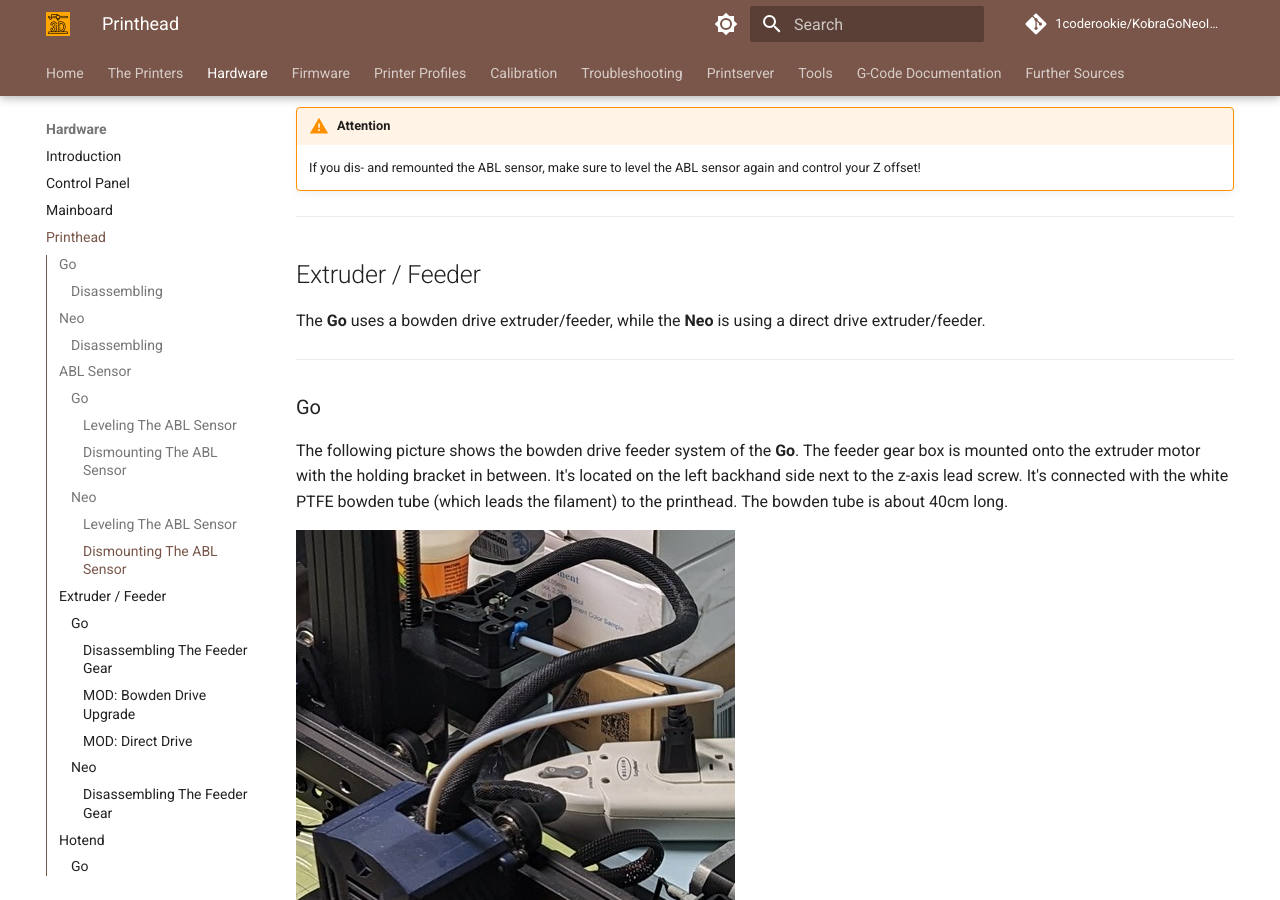
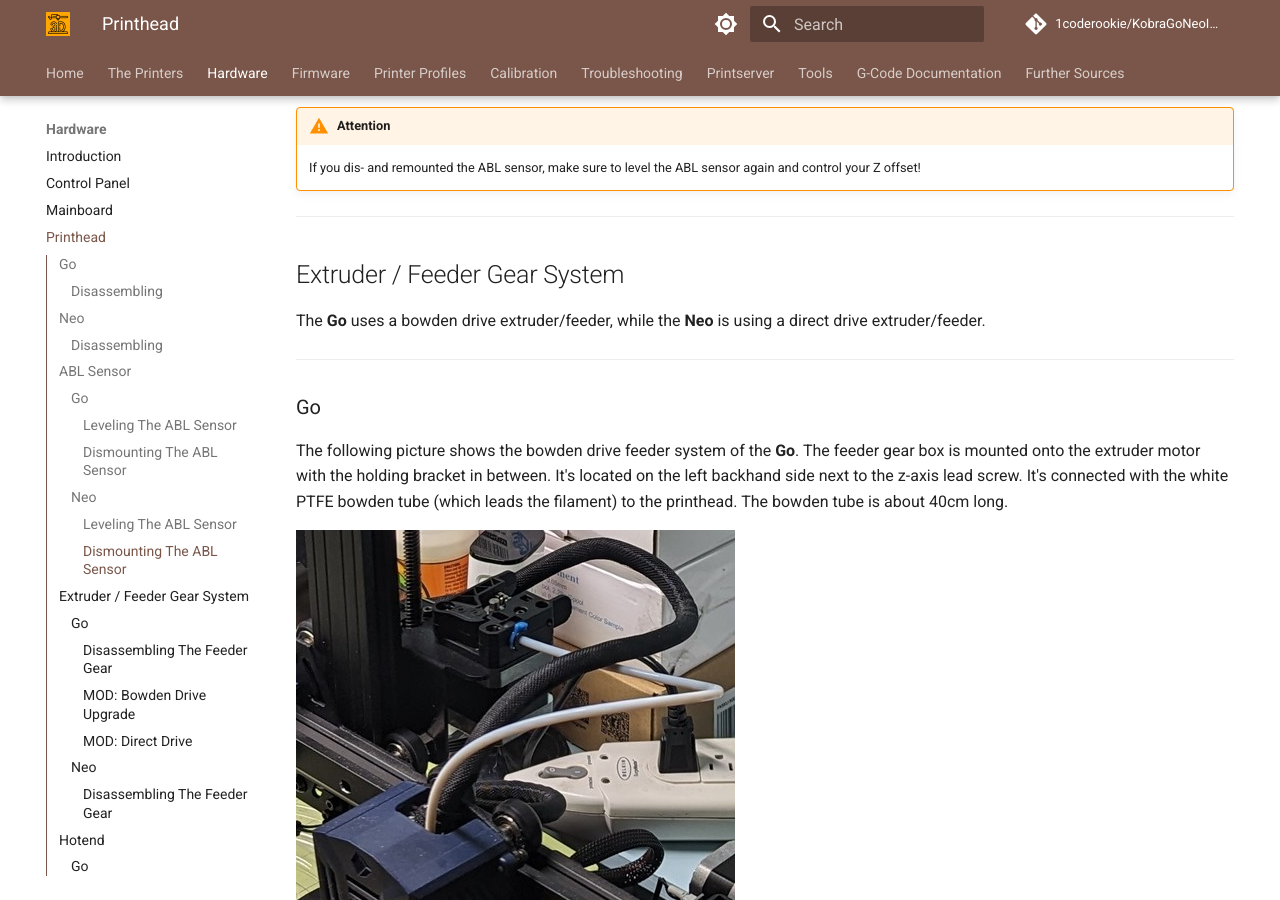
Before and after one commit to 1coderookie/KobraGoNeoInsights, an MkDocs documentation site: the page built from docs/hardware/printhead.md, in a window 1280 px wide and 900 px high, scrolled down 11620 px. Built offline with MkDocs 1.6.1 and Material for MkDocs 9.7.7, drawn with Linux system fonts in a browser that asks for light colours; comment, search, counter and statistics services are not loaded.

Commit message:
Update printhead.md

```diff
--- a/docs/hardware/printhead.md
+++ b/docs/hardware/printhead.md
@@ -245,7 +245,7 @@ Don't overtighten the screws though - as my father (R.I.P.) used to say: "After
 
 ---
 
-## Extruder / Feeder
+## Extruder / Feeder Gear System
 The **Go** uses a bowden drive extruder/feeder, while the **Neo** is using a direct drive extruder/feeder.
 
 ---
```
